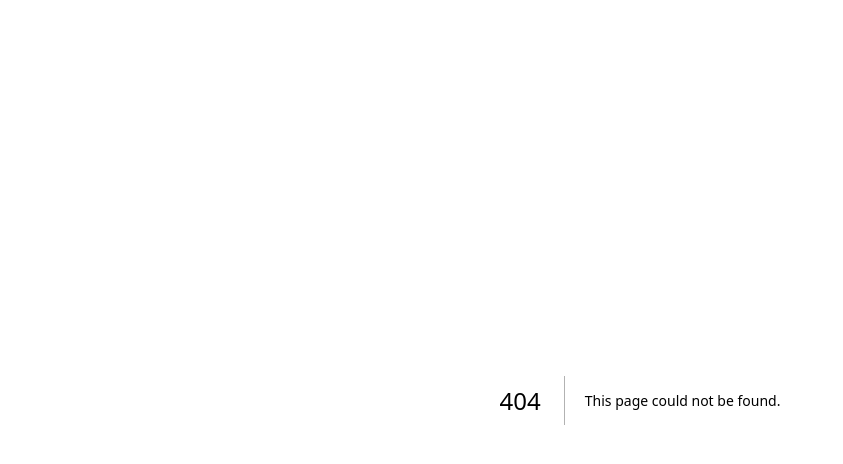
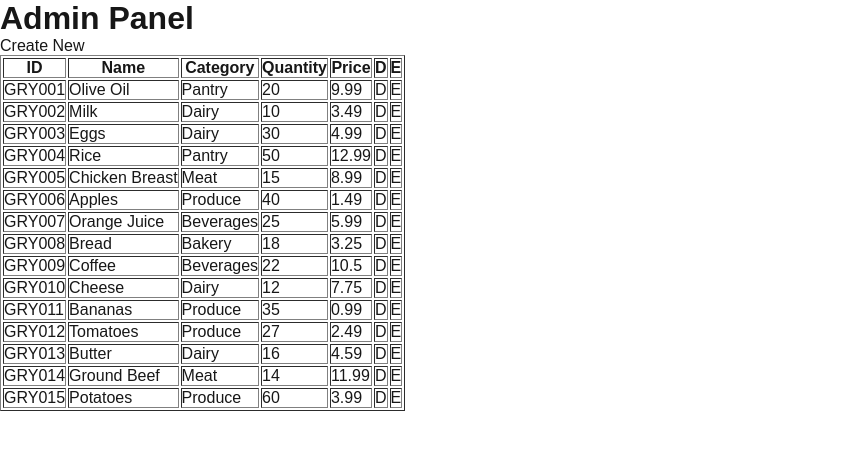
Before and after one commit to moayead2009/project2, a Next.js app: page /admin in a window 1280 px wide. Before the commit this address had no page. Shown: the top 464 px of the page, without its empty margins (0-843 px from the left). Built offline with nearby package versions, Linux system fonts and the light colour scheme; data requests are answered from the project's data file.

Commit message:
Add /admin page to list items with delete and edit links

```diff
--- /dev/null
+++ b/app/admin/page.js
@@ -0,0 +1,41 @@
+async function getItems() {
+    const res = await fetch('http://localhost:4000/items', { cache: 'no-store' });
+    return res.json();
+  }
+
+  export default async function AdminPage() {
+    const items = await getItems();
+
+    return (
+      <div>
+        <h1>Admin Panel</h1>
+        <a href="/admin/create">Create New</a>
+        <table border="1" cellPadding="8">
+          <thead>
+            <tr>
+              <th>ID</th>
+              <th>Name</th>
+              <th>Category</th>
+              <th>Quantity</th>
+              <th>Price</th>
+              <th>D</th>
+              <th>E</th>
+            </tr>
+          </thead>
+          <tbody>
+            {items.map(item => (
+              <tr key={item.id}>
+                <td>{item.id}</td>
+                <td>{item.item_name}</td>
+                <td>{item.category}</td>
+                <td>{item.quantity}</td>
+                <td>{item.price}</td>
+                <td><a href={`/admin/delete/${item.id}`}>D</a></td>
+                <td><a href={`/admin/edit/${item.id}`}>E</a></td>
+              </tr>
+            ))}
+          </tbody>
+        </table>
+      </div>
+    );
+  }
```
